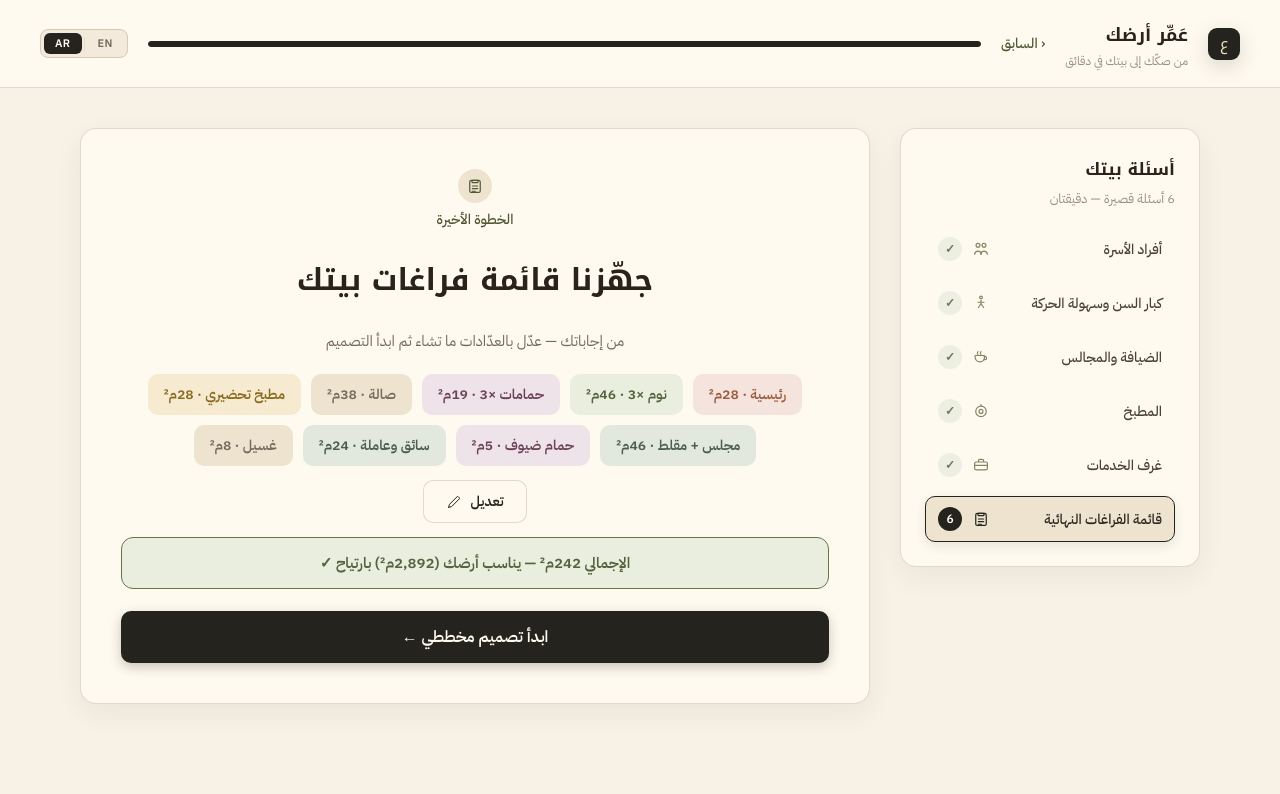
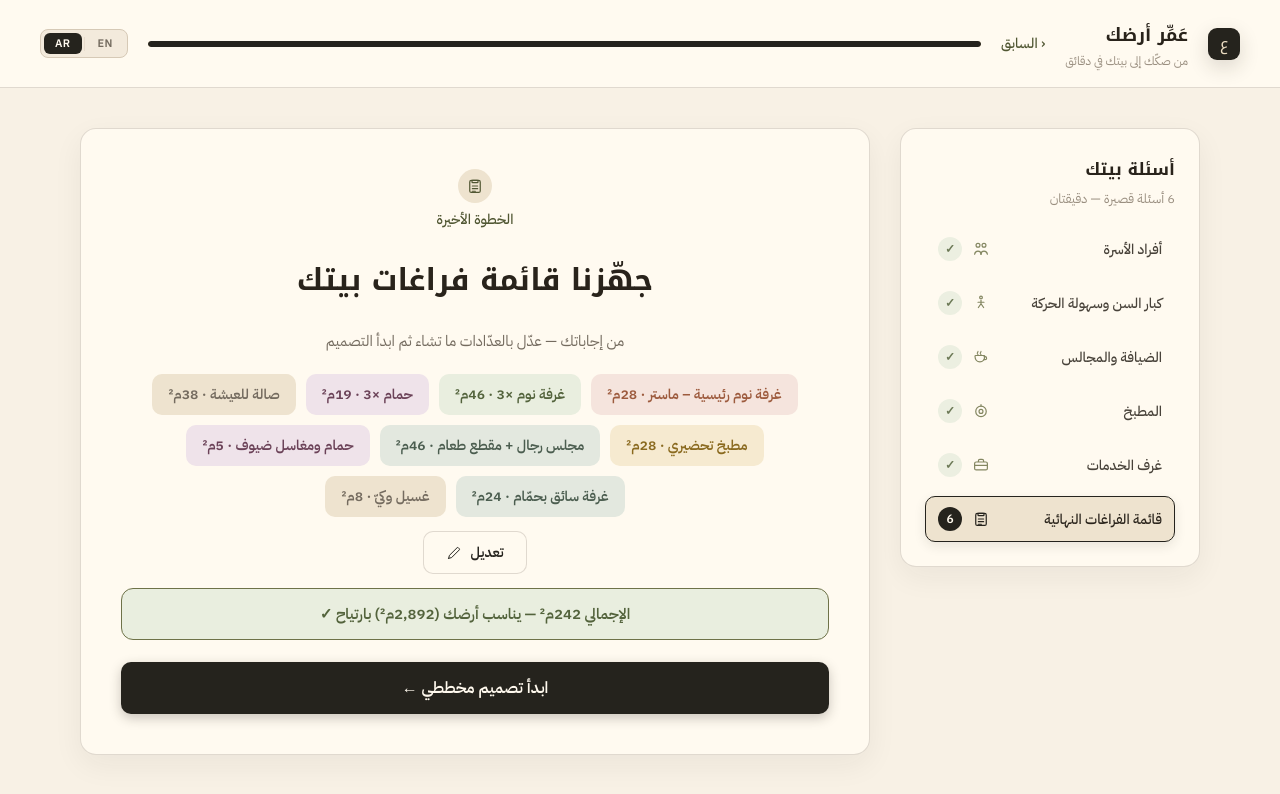
Before and after one commit to Osamaaaothman/Saudi-Plot-Frontend, a React (Vite) app: page /questions/6 in a window 1280 px wide. Shown: the top 794 px of the page. Built offline with nearby package versions, Linux system fonts and the light colour scheme.

Commit message:
fix: translate sidebar labels and room tags via i18n

```diff
--- a/src/Components/QuestionLayout/QuestionLayout.jsx
+++ b/src/Components/QuestionLayout/QuestionLayout.jsx
@@ -1,4 +1,5 @@
 import { motion } from "framer-motion";
+import { useTranslation } from "react-i18next";
 import Button from "../Button/Button";
 import WizardHeader from "../WizardHeader/WizardHeader";
 import { WIZARD_STEPS } from "./wizardSteps";
@@ -15,10 +16,13 @@ export default function QuestionLayout({
   onBack,
   onNext,
   nextDisabled = false,
-  nextLabel = "التالي",
-  backLabel = "السابق",
+  nextLabel: nextLabelProp,
+  backLabel: backLabelProp,
   singleAction = false,
 }) {
+  const { t } = useTranslation();
+  const nextLabel = nextLabelProp ?? t("question.next");
+  const backLabel = backLabelProp ?? t("question.back");
   const progress = stepIndex / WIZARD_STEPS.length;
   const StepIcon = WIZARD_STEPS[stepIndex - 1]?.Icon;
   const direction = useSlideDirection();
@@ -38,18 +42,18 @@ export default function QuestionLayout({
         {/* Sidebar is first in DOM so RTL flex places it on the visual RIGHT,
             with the question card on the LEFT — matching the design. */}
         <aside className="wizard-sidebar">
-          <p className="wizard-sidebar__title">أسئلة بيتك</p>
-          <p className="wizard-sidebar__subtitle">6 أسئلة قصيرة — دقيقتان</p>
+          <p className="wizard-sidebar__title">{t("wizard.sidebar.title")}</p>
+          <p className="wizard-sidebar__subtitle">{t("wizard.sidebar.subtitle")}</p>
 
           <div className="wizard-sidebar__list">
-            {WIZARD_STEPS.map(({ path, label, Icon }, idx) => {
+            {WIZARD_STEPS.map(({ path, labelKey, Icon }, idx) => {
               const num = idx + 1;
               const status = num < stepIndex ? "done" : num === stepIndex ? "active" : "pending";
               return (
                 <div className={`wizard-sidebar__item wizard-sidebar__item--${status}`} key={path}>
                   {/* DOM order reversed (label, icon, badge) so RTL flex places
                       the label at the visual right and the badge at the left. */}
-                  <span className="wizard-sidebar__label">{label}</span>
+                  <span className="wizard-sidebar__label">{t(labelKey)}</span>
                   <span className="wizard-sidebar__icon">
                     <Icon />
                   </span>
--- a/src/Pages/Question6/Question6.jsx
+++ b/src/Pages/Question6/Question6.jsx
@@ -5,19 +5,26 @@ import usePageTitle from "../../hooks/usePageTitle";
 import "./Question6.css";
 
 const TAGS = [
-  { label: "رئيسية · 28م²", color: "pink" },
-  { label: "نوم ×3 · 46م²", color: "green" },
-  { label: "حمامات ×3 · 19م²", color: "purple" },
-  { label: "صالة · 38م²", color: "gray" },
-  { label: "مطبخ تحضيري · 28م²", color: "yellow" },
-  { label: "مجلس + مقلط · 46م²", color: "blue" },
-  { label: "حمام ضيوف · 5م²", color: "purple" },
-  { label: "سائق وعاملة · 24م²", color: "blue" },
-  { label: "غسيل · 8م²", color: "gray" },
+  { labelKeys: ["room_catalog.master"], size: "28", color: "pink" },
+  { labelKeys: ["room_catalog.bedroom"], count: "3", size: "46", color: "green" },
+  { labelKeys: ["room_catalog.bathroom"], count: "3", size: "19", color: "purple" },
+  { labelKeys: ["room_catalog.living"], size: "38", color: "gray" },
+  { labelKeys: ["room_catalog.prep_kitchen"], size: "28", color: "yellow" },
+  { labelKeys: ["room_catalog.majlis", "room_catalog.dining"], size: "46", color: "blue" },
+  { labelKeys: ["room_catalog.guest_bath"], size: "5", color: "purple" },
+  { labelKeys: ["room_catalog.driver_room"], size: "24", color: "blue" },
+  { labelKeys: ["room_catalog.laundry"], size: "8", color: "gray" },
 ];
 
+function tagLabel(t, i18n, tag) {
+  const name = tag.labelKeys.map((k) => t(k)).join(" + ");
+  const count = tag.count ? ` ×${tag.count}` : "";
+  const unit = i18n.language === "ar" ? "م²" : "m²";
+  return `${name}${count} · ${tag.size}${unit}`;
+}
+
 export default function Question6() {
-  const { t } = useTranslation();
+  const { t, i18n } = useTranslation();
   const navigate = useNavigate();
 
   return (
@@ -33,8 +40,8 @@ export default function Question6() {
     >
       <div className="space-tags">
         {TAGS.map((tag) => (
-          <span key={tag.label} className={`space-tag space-tag--${tag.color}`}>
-            {tag.label}
+          <span key={tag.labelKeys[0]} className={`space-tag space-tag--${tag.color}`}>
+            {tagLabel(t, i18n, tag)}
           </span>
         ))}
       </div>
```
Also changed, not shown: src/Components/QuestionLayout/wizardSteps.js (+6 -6 lines).
